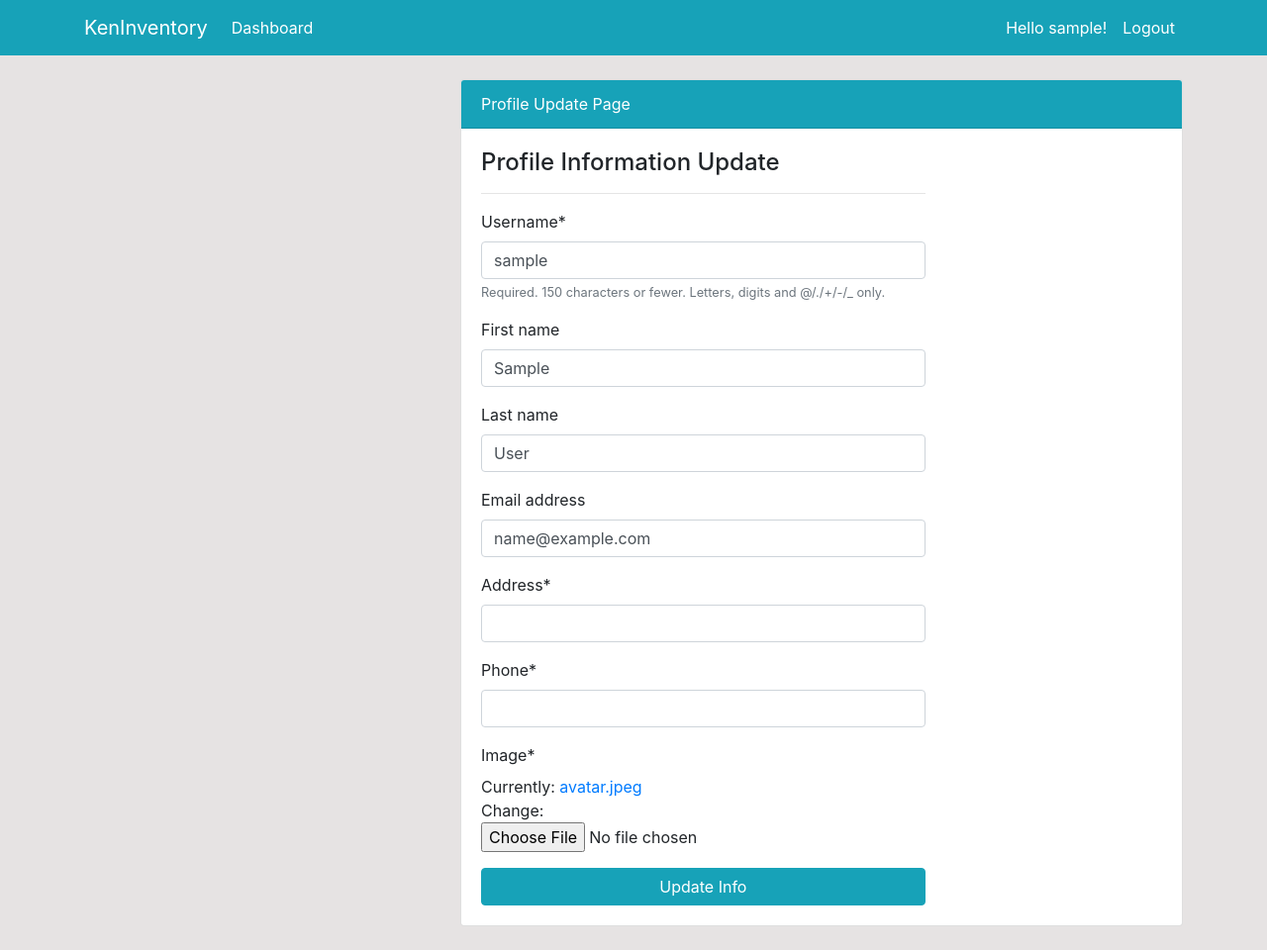
After one commit to vedintech007/django-inventory-app, a Django app: page /profile/update/ in a window 1280 px wide. The commit adds this page. Shown: the whole page at 99% size. Run offline with Django 3.2, Linux system fonts and the light colour scheme; the visitor is signed in with stand-in values (Sample User, id 1); parts of the project's set-up code (start-up, migrations or seed data) failed here and were passed over; some libraries are stand-ins or nearby versions.

Commit message:
Built profile update feature

```diff
--- a/config/urls.py
+++ b/config/urls.py
@@ -26,9 +26,10 @@ urlpatterns = [
 	path('admin/', admin.site.urls),
 	path('', include('dashboard.urls')),
 
-	# User paths
+	# User url paths
 	path('register/', user_view.register, name="user-register"),
 	path('profile/', user_view.profile, name="user-profile"),
+	path('profile/update/', user_view.profile_update, name="user-profile-update"),
 
 	# Login and logout url & view
 	path('', auth_views.LoginView.as_view(template_name="user/login.html"), name="user-login"),
--- a/templates/user/profile.html
+++ b/templates/user/profile.html
@@ -18,7 +18,7 @@
 					<div class="row">
 						<div class="col-md-8">
 							<span class="h4"> Profile Information</span> <a class="btn btn-info btn-sm float-right"
-								href="">Edit</a>
+								href="{% url 'user-profile-update' %}">Edit</a>
 							<hr>
 							<table class="table bg-white table-borderless">
 								<tbody>
@@ -43,7 +43,7 @@
 
 						</div>
 						<div class="col-md-4">
-							<img class="img-thumbnail" src="{{user.profile.image.url}}" alt="">
+							<img class="img-thumbnail" src="{{user.profile.image.url}}" alt="My profile image">
 						</div>
 					</div>
 				</div>
--- /dev/null
+++ b/templates/user/profile_update.html
@@ -0,0 +1,37 @@
+{% extends "partials/base.html" %}
+
+{% block title %}Profile Page{% endblock title %}
+{% load crispy_forms_tags %}
+
+{% block content %}
+<div class="container">
+	<div class="row my-4">
+		<div class="col-md-4">
+
+		</div>
+		<div class="col-md-8">
+			<div class="card">
+				<div class="card-header bg-info text-white">
+					Profile Update Page
+				</div>
+				<div class="card-body">
+					<div class="row">
+						<div class="col-md-8">
+							<span class="h4"> Profile Information Update</span>
+							<hr>
+							<form action="" method="POST" enctype="multipart/form-data">
+								{% csrf_token %}
+								{{ user_form|crispy }}
+								{{ profile_form|crispy }}
+								<input class="btn btn-info col-12" type="submit" value="Update Info">
+							</form>
+						</div>
+					</div>
+				</div>
+			</div>
+		</div>
+
+	</div>
+
+</div>
+{% endblock content %}
--- a/user/forms.py
+++ b/user/forms.py
@@ -1,15 +1,23 @@
 from django import forms
+from django.contrib.auth.forms import UserCreationForm
 from django.contrib.auth.models import User
 
-from django.contrib.auth.forms import UserCreationForm
+from .models import Profile
 
 
 class CreateUserForm(UserCreationForm):
-	email = forms.EmailField()
-	firstname = forms.CharField(max_length=100)
-	lastname = forms.CharField(max_length=100)
+	class Meta:
+		model = User
+		fields = ['username', 'first_name', 'last_name', 'email',  'password1', 'password2']
 
 
+class UserUpdateForm(forms.ModelForm):
 	class Meta:
 		model = User
-		fields = ['username', 'firstname', 'lastname', 'email',  'password1', 'password2']
+		fields = ['username', 'first_name', 'last_name', 'email']
+
+
+class ProfileUpdateForm(forms.ModelForm):
+	class Meta:
+		model = Profile
+		fields = ['address', 'phone', 'image']
--- a/user/views.py
+++ b/user/views.py
@@ -1,24 +1,47 @@
-from django.shortcuts import render, redirect
 from django.contrib.auth.forms import UserCreationForm
-from .forms import CreateUserForm
+from django.shortcuts import redirect, render
+
+from .forms import CreateUserForm, ProfileUpdateForm, UserUpdateForm
+
 
 # Create your views here.
 def register(request):
-	if request.method == "POST":
-		form = CreateUserForm(request.POST)
-		if form.is_valid():
-			form.save()
-			return redirect('user-login')
-	else:
-		form = CreateUserForm()
+    if request.method == "POST":
+        form = CreateUserForm(request.POST)
+        if form.is_valid():
+            form.save()
+            return redirect('user-login')
+    else:
+        form = CreateUserForm()
 
-	context = {
-		"form": form,
-	}
+    context = {
+        "form": form,
+    }
 
-	return render(request, 'user/register.html', context)
+    return render(request, 'user/register.html', context)
 
 
 def profile(request):
 
-	return render(request, 'user/profile.html')
+    return render(request, 'user/profile.html')
+
+
+def profile_update(request):
+    if request.method == "POST":
+        user_form = UserUpdateForm(request.POST, instance=request.user)
+        profile_form = ProfileUpdateForm(
+            request.POST, request.FILES, instance=request.user.profile)
+        if user_form.is_valid() and profile_form.is_valid():
+            user_form.save()
+            profile_form.save()
+            return redirect('user-profile')
+    else:
+        user_form = UserUpdateForm(instance=request.user)
+        profile_form = ProfileUpdateForm(instance=request.user.profile)
+
+    context = {
+        'user_form': user_form,
+        "profile_form": profile_form,
+    }
+
+    return render(request, 'user/profile_update.html', context)
```
Also changed, not shown: media/Profile_Images/prince.jpg (added).
